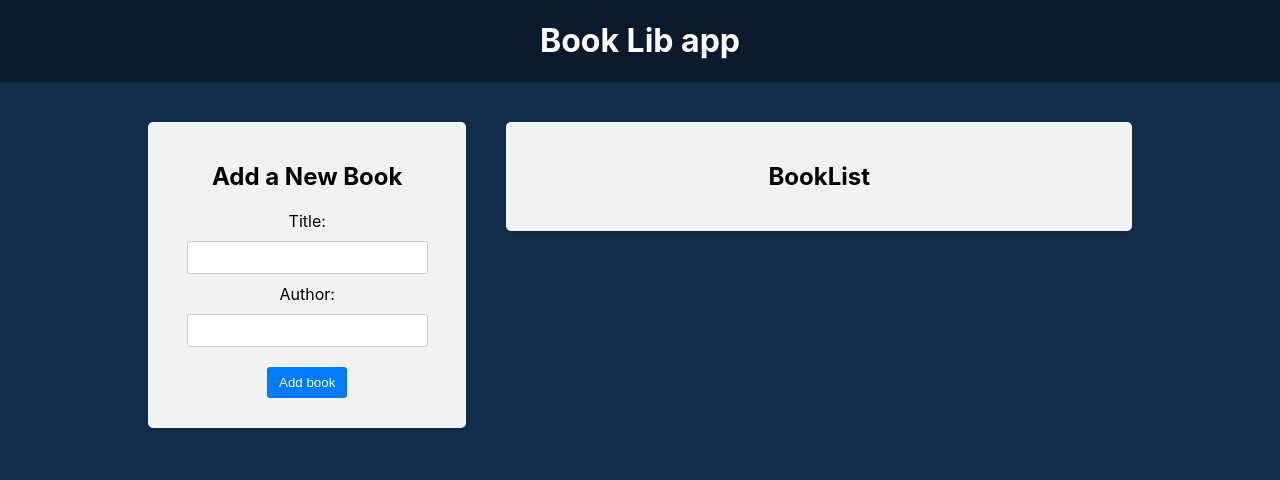
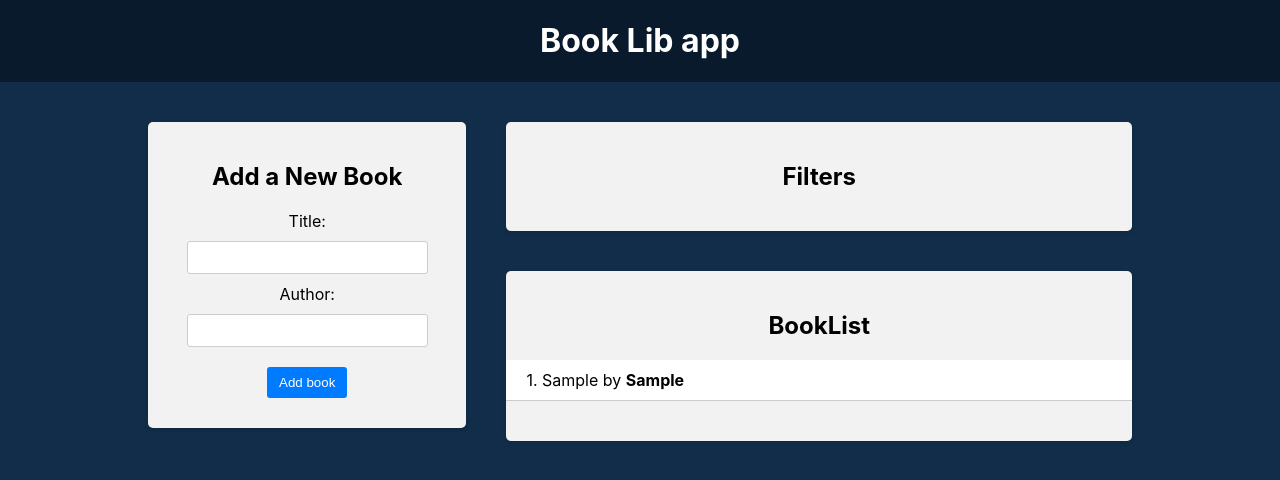
Before and after one commit to KKRuslan/book-app, a React (Create React App) app in the folder frontend/: page / in a window 1280 px wide. Both pictures are taken after typing "Sample", "Sample" into the empty fields and a click on the button "Add book". Shown: the top 480 px of the page. Built offline with nearby package versions, Linux system fonts and the light colour scheme.

Commit message:
init Redux, add and display books

```diff
--- a/frontend/package.json
+++ b/frontend/package.json
@@ -3,11 +3,13 @@
   "version": "0.1.0",
   "private": true,
   "dependencies": {
+    "@reduxjs/toolkit": "^2.2.6",
     "@testing-library/jest-dom": "^5.17.0",
     "@testing-library/react": "^13.4.0",
     "@testing-library/user-event": "^13.5.0",
     "react": "^18.3.1",
     "react-dom": "^18.3.1",
+    "react-redux": "^9.1.2",
     "react-scripts": "5.0.1",
     "web-vitals": "^2.1.4"
   },
--- a/frontend/src/App.js
+++ b/frontend/src/App.js
@@ -14,7 +14,7 @@
           <BookForm />
         </div>
         <div className="app-right-column">
-          {/* <Filter /> */}
+          <Filter />
           <BookList />
         </div>
       </main>
--- a/frontend/src/components/BookForm/BookForm.js
+++ b/frontend/src/components/BookForm/BookForm.js
@@ -1,14 +1,22 @@
+import { useDispatch } from 'react-redux'
+import { useState } from 'react'
+import { addBook } from '../../redux/books/actionCreators'
 import './BookForm.css'
-import { useState } from 'react'
 
 const BookForm = () => {
   const [title, setTitle] = useState('')
   const [author, setAuthor] = useState('')
+  const dispatch = useDispatch()
 
   const handleSubmit = (e) => {
     e.preventDefault()
 
     if (title && author) {
+      const book = {
+        title,
+        author,
+      }
+      dispatch(addBook(book))
       setTitle('')
       setAuthor('')
     }
--- a/frontend/src/components/BookList/BookList.js
+++ b/frontend/src/components/BookList/BookList.js
@@ -1,10 +1,25 @@
+import { useSelector } from 'react-redux'
 import './BookList.css'
 
 const BookList = () => {
+  const books = useSelector((state) => state.books)
+
   return (
     <div className="app-block book-list">
       <h2>BookList</h2>
-
+      {books.length === 0 ? (
+        <p>No books available</p>
+      ) : (
+        <ul>
+          {books.map((book, i) => (
+            <li key={i}>
+              <div className="book-info">
+                {++i}. {book.title} by <strong>{book.author}</strong>
+              </div>
+            </li>
+          ))}
+        </ul>
+      )}
     </div>
   )
 }
--- a/frontend/src/index.js
+++ b/frontend/src/index.js
@@ -1,7 +1,15 @@
 import React from 'react'
+import { Provider } from 'react-redux'
 import ReactDOM from 'react-dom/client'
+import store from './redux/store'
 import './index.css'
 import App from './App'
 
 const root = ReactDOM.createRoot(document.getElementById('root'))
-root.render(<App />)
+root.render(
+    <Provider store={store}>
+      <App />
+    </Provider>
+
+
+)
--- /dev/null
+++ b/frontend/src/redux/books/actionCreators.js
@@ -0,0 +1,8 @@
+import * as a from './actionTypes'
+
+export const addBook = (newBook) => {
+  return {
+    type: a.ADD_BOOK,
+    payload: newBook,
+  }
+}
--- /dev/null
+++ b/frontend/src/redux/books/actionTypes.js
@@ -0,0 +1 @@
+export const ADD_BOOK = 'ADD_BOOK'
--- /dev/null
+++ b/frontend/src/redux/books/reducer.js
@@ -0,0 +1,15 @@
+import * as a from './actionTypes'
+
+const initialState = []
+
+const booksReducer = (state = initialState, action) => {
+  switch (action.type) {
+    case a.ADD_BOOK:
+      return [...state, action.payload]
+
+    default:
+      return state
+  }
+}
+
+export default booksReducer
--- /dev/null
+++ b/frontend/src/redux/store.js
@@ -0,0 +1,10 @@
+import { configureStore } from '@reduxjs/toolkit'
+import booksReducer from './books/reducer'
+
+const store = configureStore({
+  reducer: {
+    books: booksReducer
+  },
+})
+
+export default store
```
Also changed, not shown: 1 other file (tests, documents, lock files or other folders).
